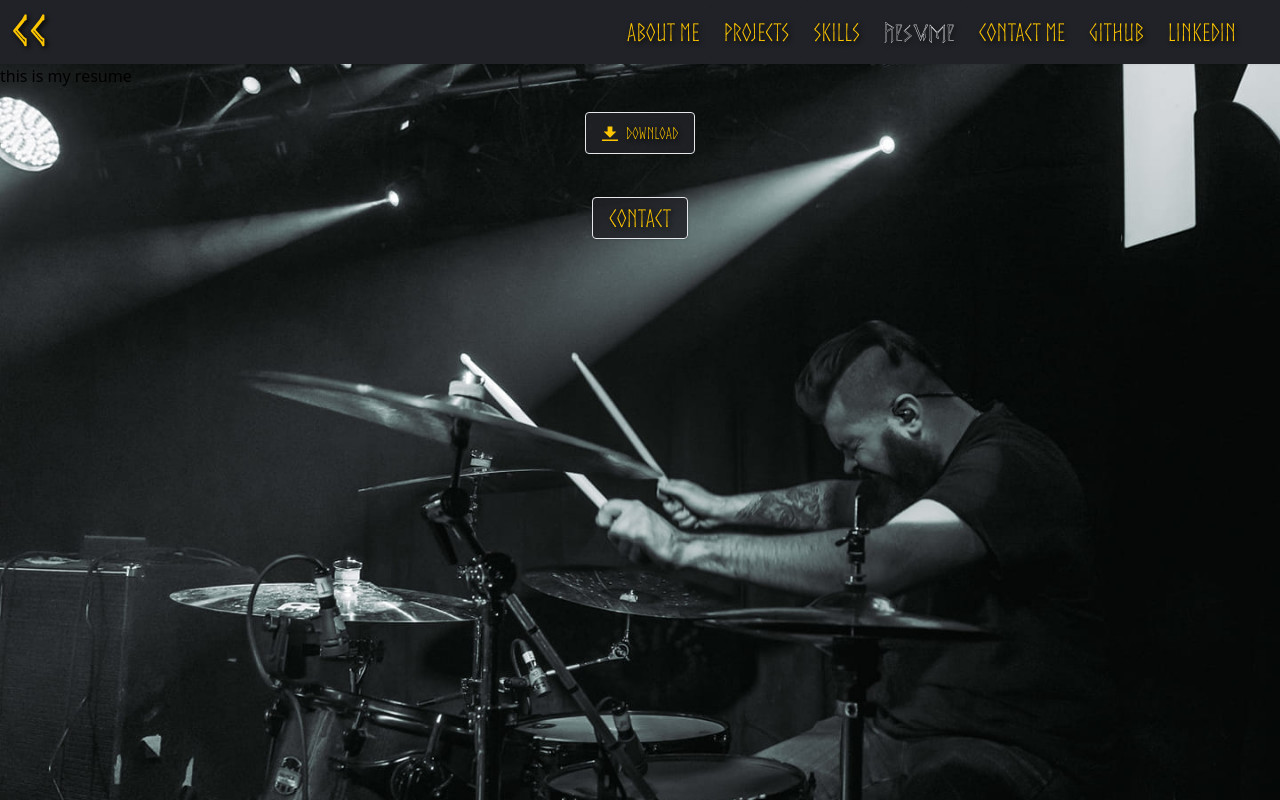
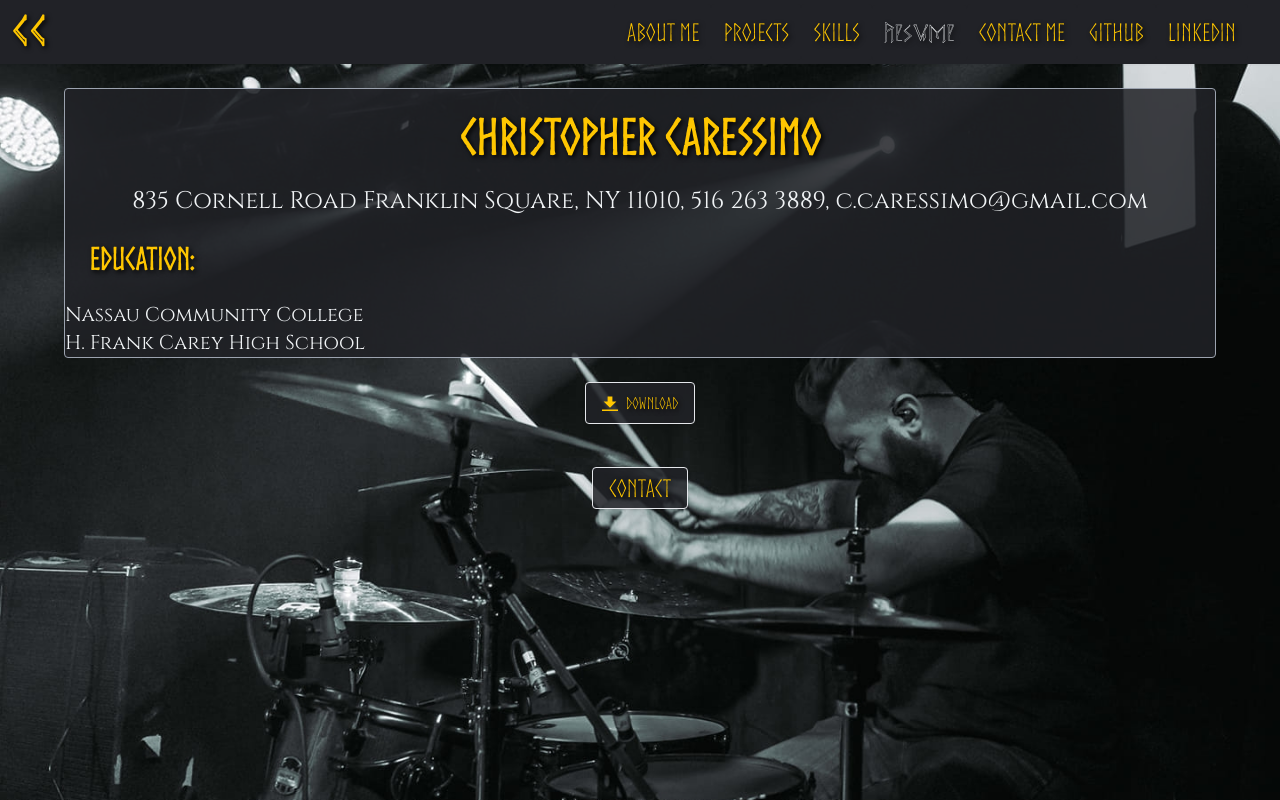
Before and after one commit to CCaressimo/Final-Portfolio-, a React (Create React App) app in the folder final-portfolio/: page /resume in a window 1280 px wide. Built offline with nearby package versions, Linux system fonts and the light colour scheme.

Commit message:
adding to resume

```diff
--- a/final-portfolio/src/components/Resume.js
+++ b/final-portfolio/src/components/Resume.js
@@ -16,8 +16,27 @@ export default function Resume() {
           alt="live at revolution"
           className="fixed object-cover w-full h-full"
         />
-        <section className="relative">
-          <h1>this is my resume</h1>
+        <section className="relative leading-normal tracking-normal pt-6">
+          <div className="relative containerBg border border-gray-400 rounded-t rounded-b px-4 md:px-0 max-w-6xl mx-auto">
+            <h1 className="headerText p-6 text-3xl md:text-5xl font-bold text-center">
+              Christopher Caressimo
+            </h1>
+            <p className="subText text-xs md:text-2xl text-center">
+              835 Cornell Road Franklin Square, NY 11010, 516 263 3889,
+              c.caressimo@gmail.com
+            </p>
+            <h3 className="headerText p-6 text-md md:text-3xl font-bold text-left ">
+              Education:
+            </h3>
+            <ul>
+              <li className="subText text-xs md:text-xl text-left">
+                Nassau Community College
+              </li>
+              <li className="subText text-xs md:text-xl text-left">
+                H. Frank Carey High School
+              </li>
+            </ul>
+          </div>
 
           <div class="container px-6 mx-auto flex flex-wrap flex-col md:flex-row items-center">
             <div class="flex flex-col w-full overflow-y-hidden container rounded-t rounded-b px-4">
@@ -30,10 +49,7 @@ export default function Resume() {
                   >
                     <path d="M13 8V2H7v6H2l8 8 8-8h-5zM0 18h20v2H0v-2z" />
                   </svg>
-                  <a
-                    href="#"
-                    target="_blank"
-                  >
+                  <a href="#" target="_blank">
                     Download
                   </a>
                 </button>
```
